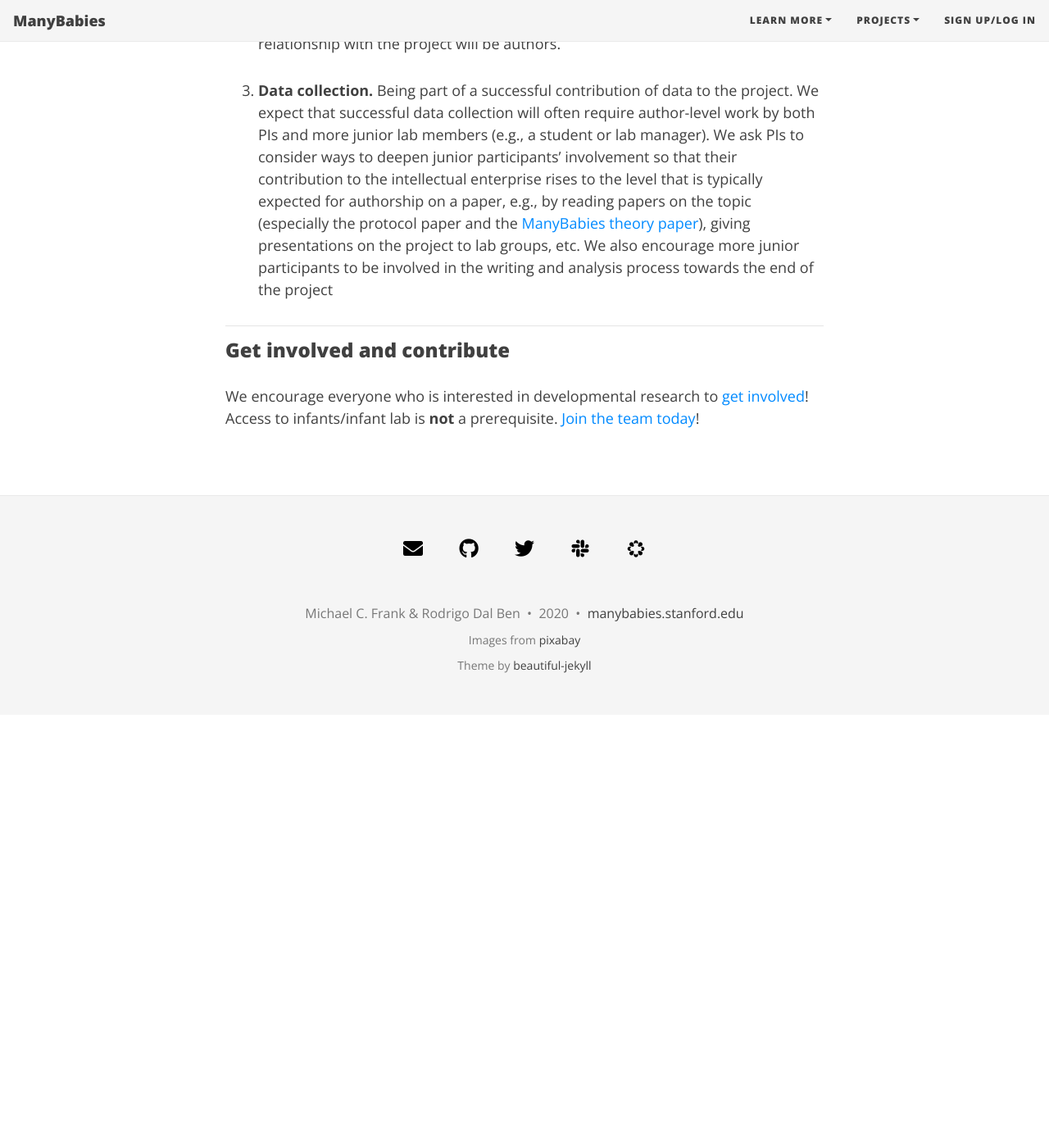
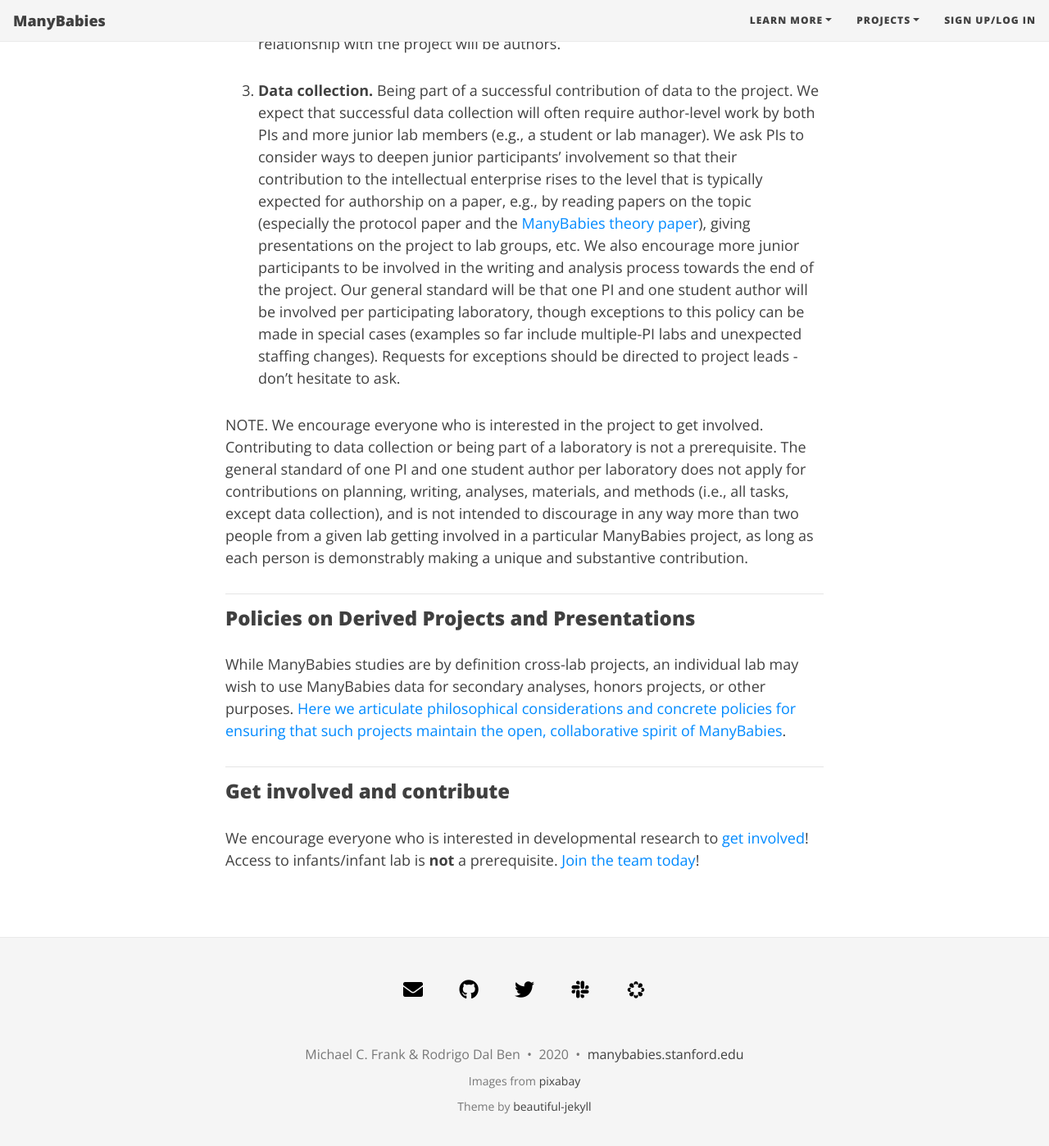
Before and after one commit to manybabies/manybabies.github.io, a Jekyll site: the page built from authorship.md, in a window 1280 px wide and 1400 px high, scrolled down 1193 px. Shown: the whole window at 82% size. Built offline with Jekyll 4.4.1, drawn with Linux system fonts in a browser that asks for light colours; nearby versions of some CDN libraries; some web fonts are replaced; before the commit the page ends 2065 px from its top, so only the background shows below that.

Commit message:
update authorship, publication, resources.

```diff
--- a/authorship.md
+++ b/authorship.md
@@ -11,7 +11,15 @@ cover-img: /assets/img/home-office-4994104.jpg
 
 2. **Creating analyses, materials, and methods.** Our standard for these will follow the standard above. Contributors that expend significant effort in the creation of materials, analyses, or methodological tools that are specifically for our project (rather than general methodological development) and engage in a sustained relationship with the project will be authors.
 
-3. **Data collection.** Being part of a successful contribution of data to the project. We expect that successful data collection will often require author-level work by both PIs and more junior lab members (e.g., a student or lab manager). We ask PIs to consider ways to deepen junior participants’ involvement so that their contribution to the intellectual enterprise rises to the level that is typically expected for authorship on a paper, e.g., by reading papers on the topic (especially the protocol paper and the [ManyBabies theory paper]({{site.baseurl}}/publications/)), giving presentations on the project to lab groups, etc. We also encourage more junior participants to be involved in the writing and analysis process towards the end of the project
+3. **Data collection.** Being part of a successful contribution of data to the project. We expect that successful data collection will often require author-level work by both PIs and more junior lab members (e.g., a student or lab manager). We ask PIs to consider ways to deepen junior participants’ involvement so that their contribution to the intellectual enterprise rises to the level that is typically expected for authorship on a paper, e.g., by reading papers on the topic (especially the protocol paper and the [ManyBabies theory paper]({{site.baseurl}}/publications/)), giving presentations on the project to lab groups, etc. We also encourage more junior participants to be involved in the writing and analysis process towards the end of the project. Our general standard will be that one PI and one student author will be involved per participating laboratory, though exceptions to this policy can be made in special cases (examples so far include multiple-PI labs and unexpected staffing changes). Requests for exceptions should be directed to project leads - don’t hesitate to ask.
+
+
+NOTE. We encourage everyone who is interested in the project to get involved. Contributing to data collection or being part of a laboratory is not a prerequisite. The general standard of one PI and one student author per laboratory does not apply for contributions on planning, writing, analyses, materials, and methods (i.e., all tasks, except data collection), and is not intended to discourage in any way more than two people from a given lab getting involved in a particular ManyBabies project, as long as each person is demonstrably making a unique and substantive contribution.
+
+***
+
+### Policies on Derived Projects and Presentations
+While ManyBabies studies are by definition cross-lab projects, an individual lab may wish to use ManyBabies data for secondary analyses, honors projects, or other purposes. [Here we articulate philosophical considerations and concrete policies for ensuring that such projects maintain the open, collaborative spirit of ManyBabies]({{site.baseurl}}/derived_presentations/).
 
 ***
 
```
Also changed, not shown: code_conduct.md (+1 -1 lines), derived_presentations.md (added, +51 -0 lines), publications.md (+4 -0 lines), resources.md (+1 -0 lines).
